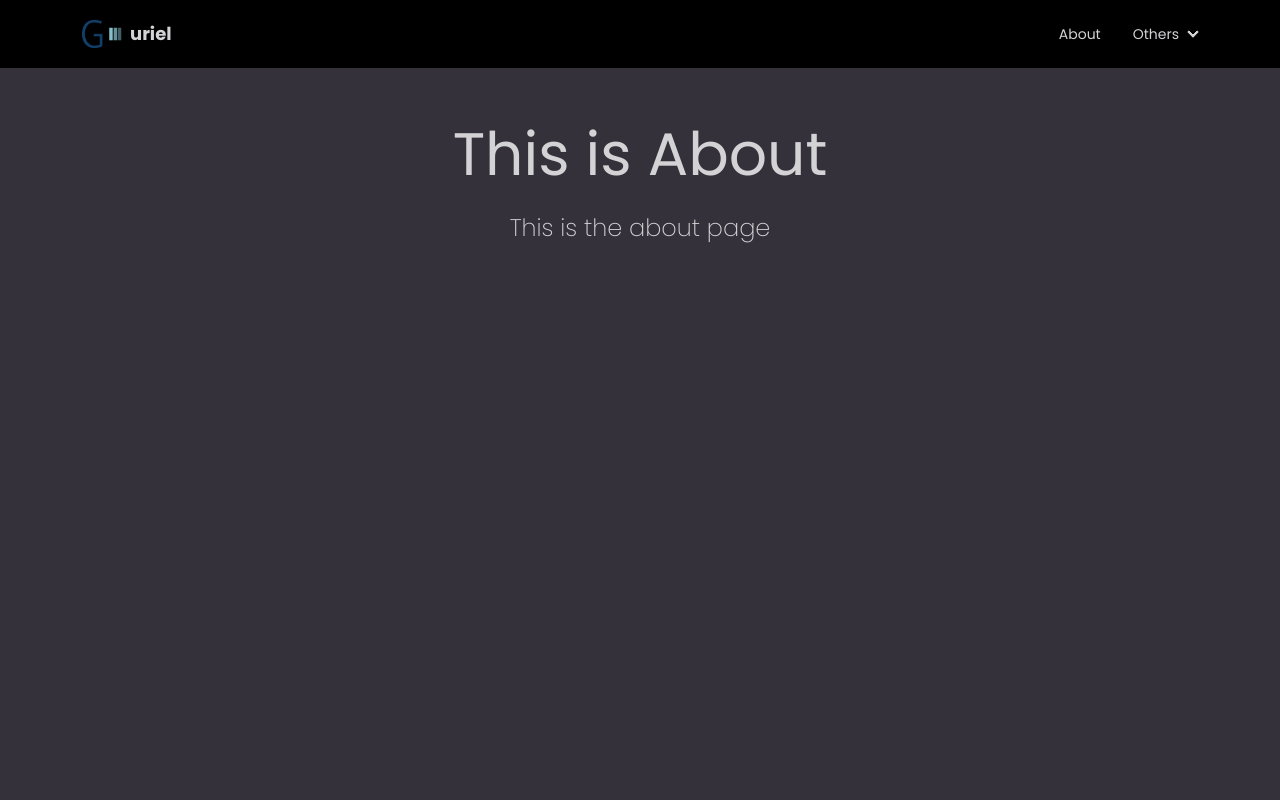
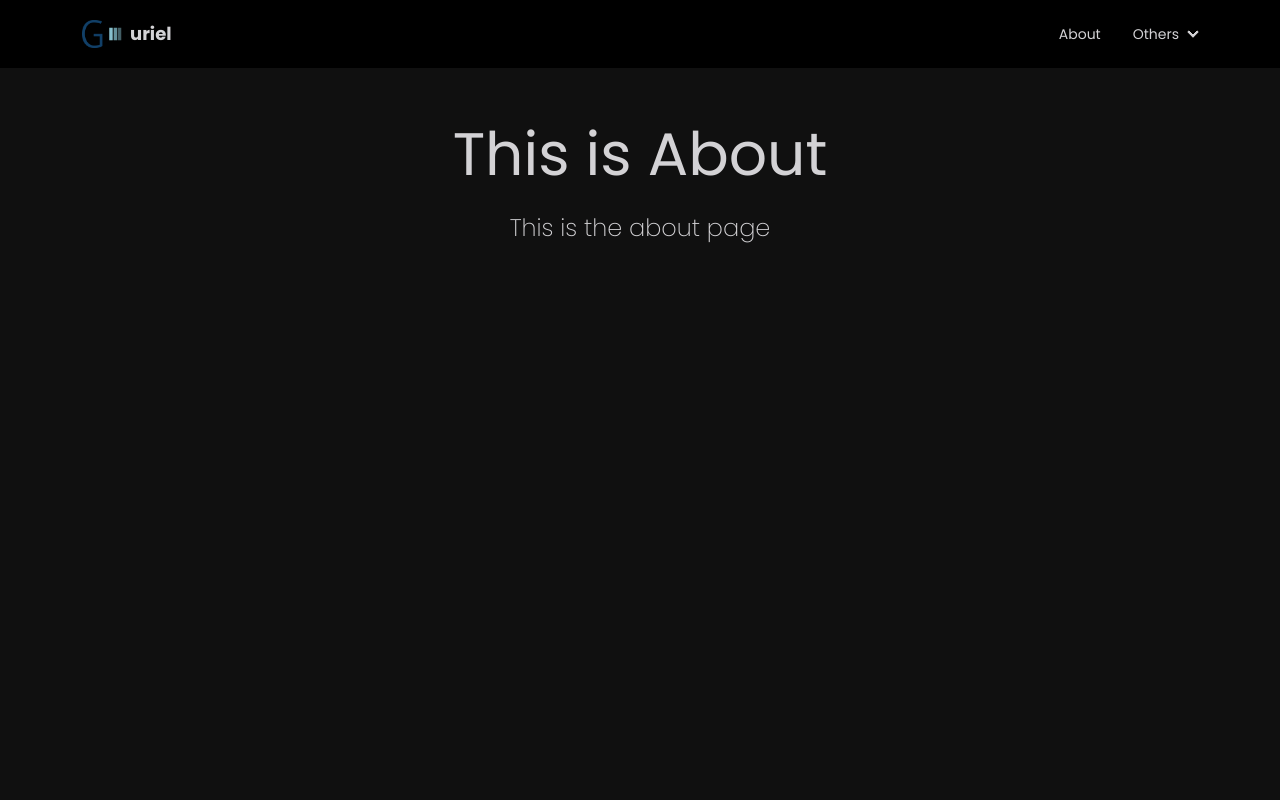
Before and after one commit to gurielmp/gurielamp-sites, a Next.js app: page /about in a window 1280 px wide. Shown: the top 800 px of the page. Built offline with nearby package versions, Linux system fonts and the light colour scheme.

Commit message:
fix typo

```diff
--- a/src/app/about/page.tsx
+++ b/src/app/about/page.tsx
@@ -2,7 +2,7 @@ import React from "react"
 
 export default function AboutPage() {
   return (
-    <div className="flex min-h-screen flex-col p-24 items-center">
+    <div className="flex bg-[#101010] min-h-screen flex-col p-24 items-center">
       <h1 className="text-6xl p-7">This is About</h1>
       <p className="font-[100] text-2xl mb-5">This is the about page</p>
     </div>
--- a/src/app/page.tsx
+++ b/src/app/page.tsx
@@ -40,7 +40,7 @@ export default function Home() {
         <div className="card bg-black shadow-none shadow-slate-100">
           <div className="card-body items-center text-center">
             <h2 className="card-title text-4xl font-light">
-              6 <span className="text-sm">Years</span>
+              4 <span className="text-sm">Years</span>
             </h2>
             <p className="font-light text-sm">Frontend Experience</p>
           </div>
```
